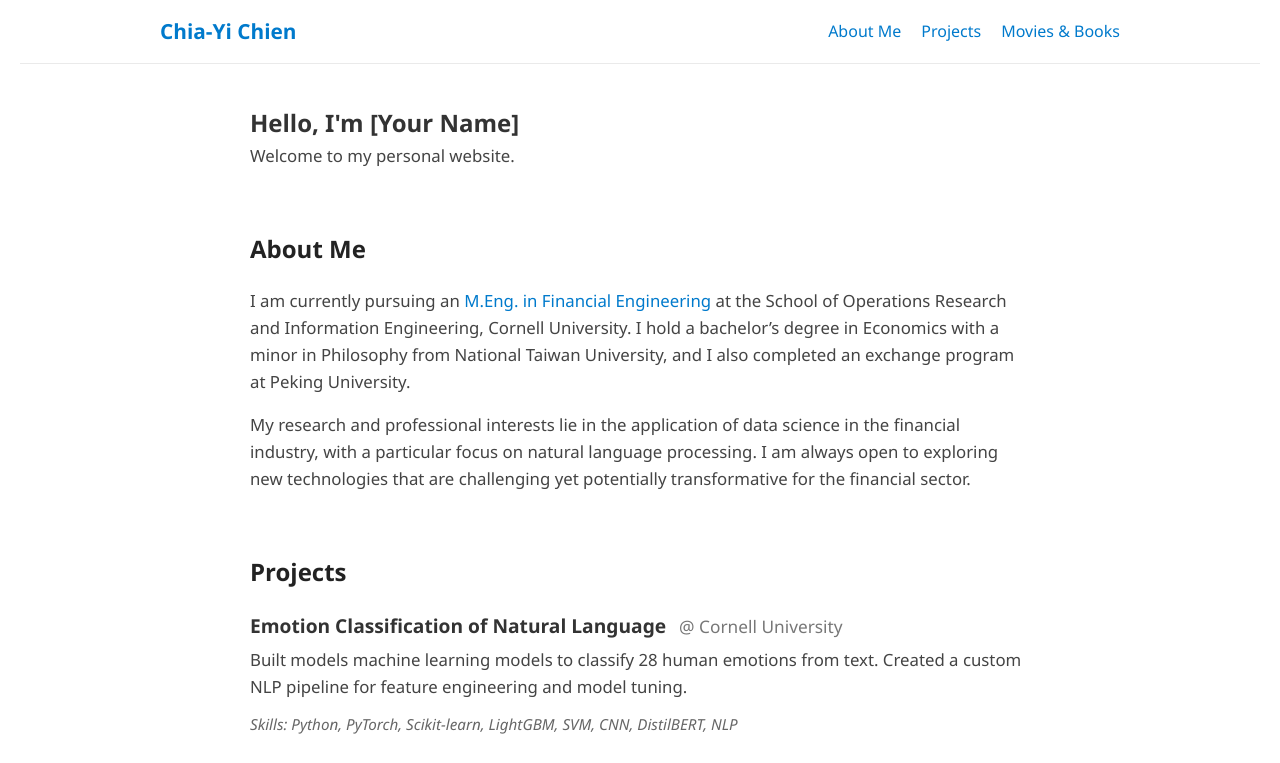
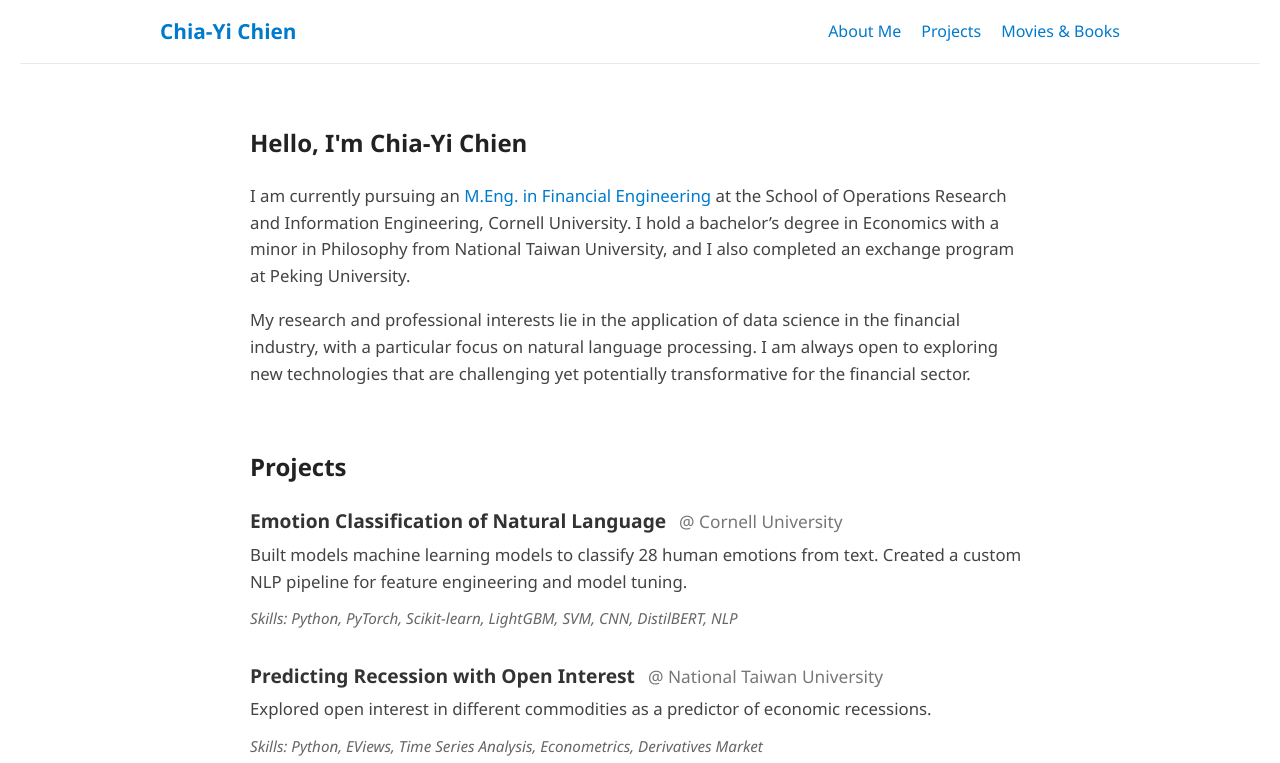
Before and after one commit to jjy0610/jjy0610.github.io, a plain HTML site: page index.html in a window 1280 px wide. Shown: the top 763 px of the page. Drawn offline with Linux system fonts and the light colour scheme.

Commit message:
complete website

```diff
--- a/index.html
+++ b/index.html
@@ -21,12 +21,10 @@
   </header>
 
   <section id="home">
-    <h1>Hello, I'm [Your Name]</h1>
-    <p>Welcome to my personal website.</p>
   </section>
 
   <section id="about">
-    <h2>About Me</h2>
+    <h2>Hello, I'm Chia-Yi Chien</h2>
     <p>
         I am currently pursuing an
         <a href="https://www.engineering.cornell.edu/orie/meng/financial-engineering-concentration/" target="_blank" rel="noopener noreferrer">
```
